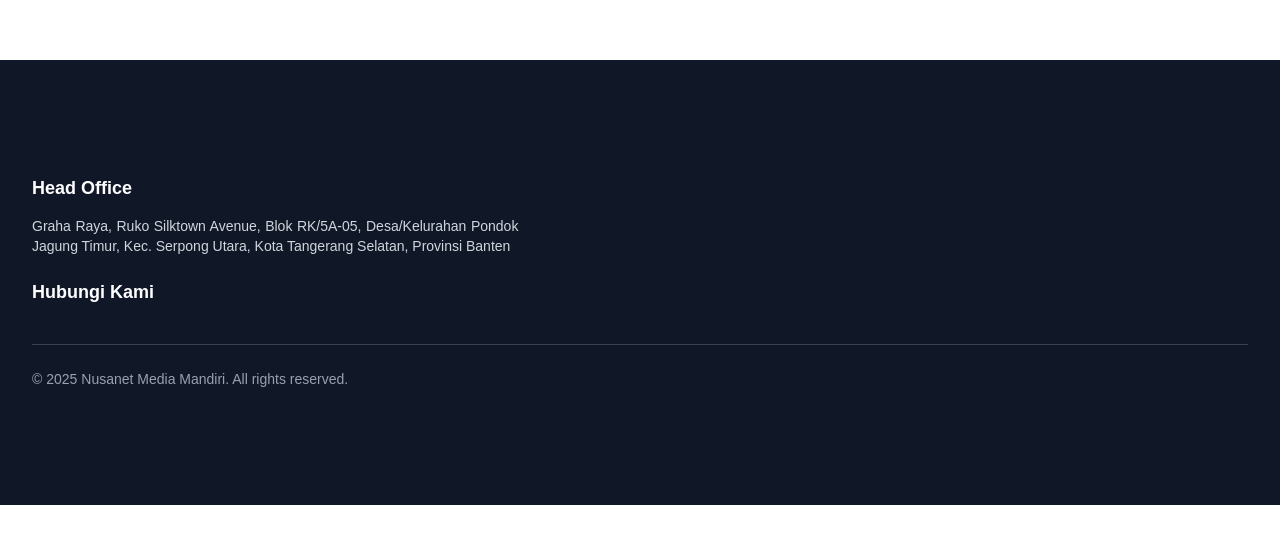
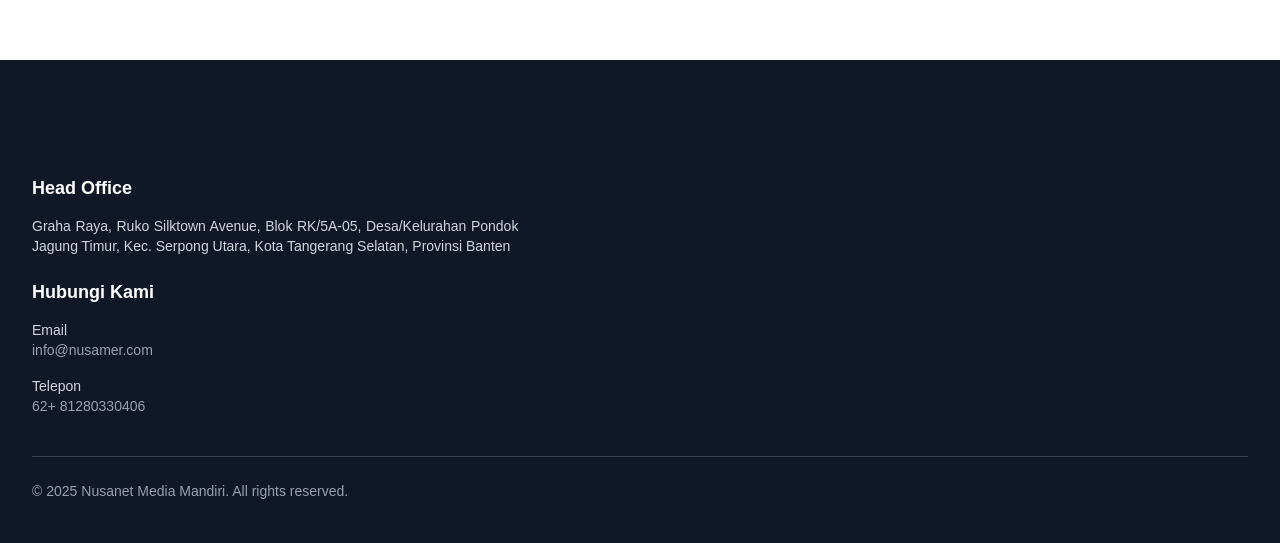
Before and after one commit to imamalbana/nusmeri-landingpage, a React (Vite) app: page / in a window 1280 px wide. Shown: the part 6198-6741 px from the top of the page. Before the commit the page ends 6703 px from the top, so only its background shows below. Built offline with nearby package versions, Linux system fonts and the light colour scheme.

Commit message:
feat(contact): add contact section with email & telp linked

```diff
--- a/src/App.jsx
+++ b/src/App.jsx
@@ -204,27 +204,24 @@
             <h3 className="text-lg font-semibold leading-6 text-white">
               Hubungi Kami
             </h3>
-            {/* <div className="mt-4 text-sm text-gray-300 flex flex-col space-y-4 sm:w-[60%]">
+            <div className="mt-4 text-sm text-gray-300 flex flex-col space-y-4 sm:w-[60%]">
               <div className="flex flex-col">
                 <span className="font-medium text-gray-300">Email</span>
-                 <Link
-                  to="mailto:alamat@email.com"
+                <a
+                  href="https://mail.google.com/mail/u/0/?view=cm&tf=1&fs=1&to=info@nusamer.com
+"
                   className="text-gray-400"
                 >
-                  081280330406
-                </Link>
-                </span>
+                  info@nusamer.com
+                </a>
               </div>
               <div className="flex flex-col">
                 <span className="font-medium text-gray-300">Telepon</span>
-                <Link
-                  to="https://wa.me/"
-                  className="text-gray-400"
-                >
-                  081280330406
+                <Link to="https://wa.me/628111378550" className="text-gray-400">
+                  62+ 81280330406
                 </Link>
               </div>
-            </div> */}
+            </div>
           </div>
 
           {/* Copyright */}
```
